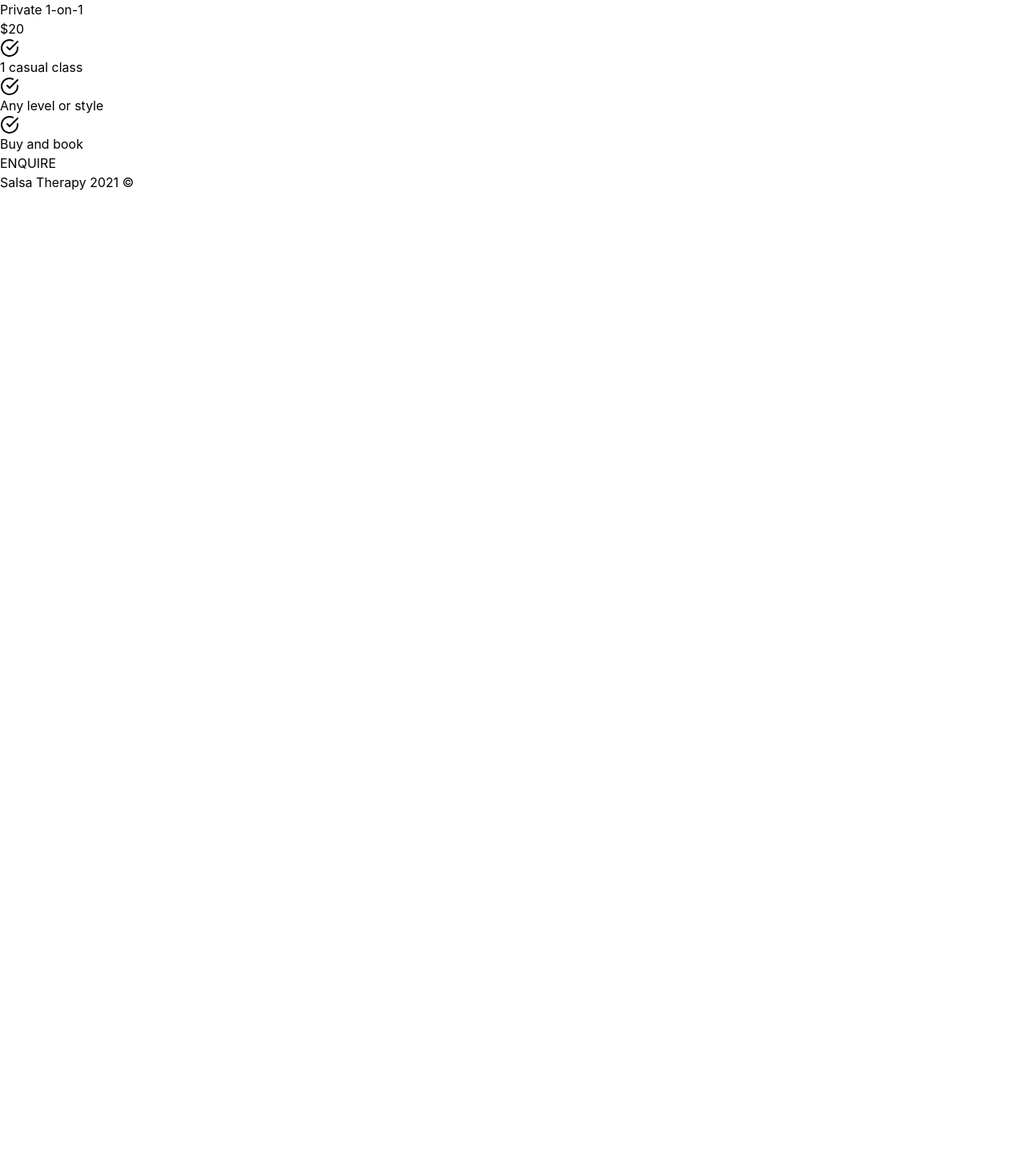
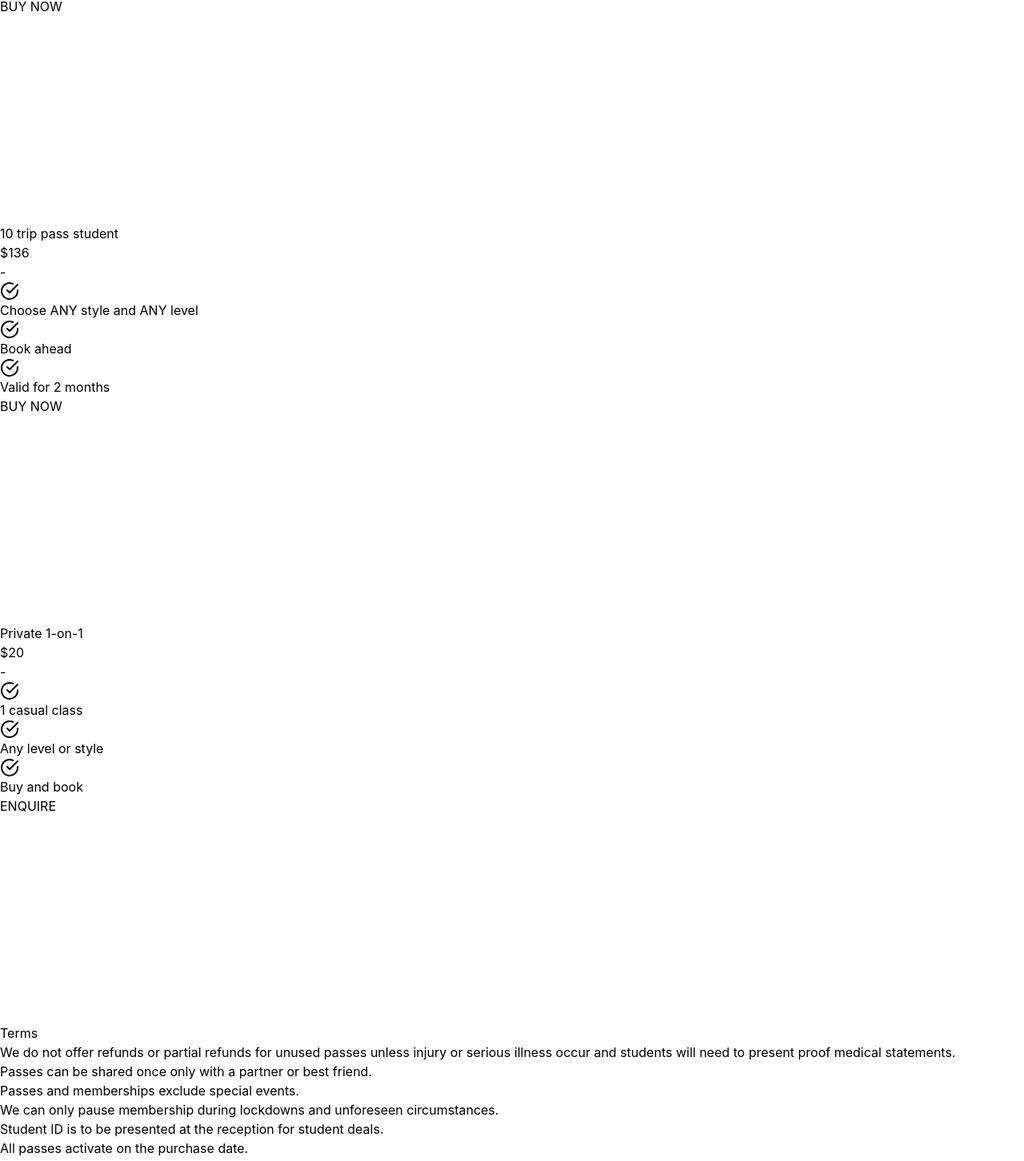
Before and after one commit to malinmalliyawadu/salsa-therapy-booking-system, a Next.js app: page /pricing in a window 1280 px wide. Shown: the part 838-2290 px from the top of the page at 80% size. Before the commit the page ends 1078 px from the top, so only its background shows below. Built offline with nearby package versions, Linux system fonts and the light colour scheme; no server answers.

Commit message:
Various improvements

```diff
--- a/components/ClassDescriptionHelp.tsx
+++ b/components/ClassDescriptionHelp.tsx
@@ -16,6 +16,8 @@
         <span className="text-3xl">👈</span>
         <p>Click on one of our upcoming classes to get started</p>
       </div>
+
+      <div className="text-9xl my-12">💃🕺</div>
     </motion.div>
   );
 };
--- a/components/Header.tsx
+++ b/components/Header.tsx
@@ -14,7 +14,7 @@
   const router = useRouter();
 
   return (
-    <header className="shadow-sm sticky py-6 px-8 flex justify-between items-center top-0 left-0 right-0 bg-white border-b border-gray-200">
+    <header className="z-50 shadow-sm sticky py-6 px-8 flex justify-between items-center top-0 left-0 right-0 bg-white border-b border-gray-200">
       <a href="/">
         <img src="/logo.png" width="75" height="45" />
       </a>
--- a/components/PriceCard.tsx
+++ b/components/PriceCard.tsx
@@ -25,14 +25,19 @@
     <div
       className={`w-11/12 mx-w-sm sm:w-3/5 lg:w-1/3 sm:my-5 my-8 relative z-${
         isMostPopular ? 10 : 0
-      } shadow-lg`}
+      } border border-gray-200 ${
+        isMostPopular ? "rounded-b-lg" : "rounded-lg"
+      } mx-2 shadow-md`}
     >
       {isMostPopular && (
         <div className="text-sm leading-none rounded-t-lg bg-pink-500 text-white font-semibold uppercase py-4 text-center tracking-wide">
-          Most Popular
+          Offers Runs till 7th Feb
         </div>
       )}
-      <div className="bg-white text-black rounded-lg border-t border-gray-100 shadow-lg overflow-hidden">
+      <div
+        style={{ minHeight: "500px" }}
+        className="flex flex-col bg-white text-black rounded-lg border-t border-gray-100 shadow-lg overflow-hidden"
+      >
         <div className="block text-left text-sm sm:text-md max-w-sm mx-auto mt-2 text-black px-8 lg:px-6">
           <h1 className="flex items-center justify-center text-2xl font-medium uppercase p-3 pb-0 text-center tracking-wide mb-4 h-24">
             {name}
@@ -41,7 +46,7 @@
           <div className="text-lg text-center">{description}</div>
         </div>
 
-        <div className="flex flex-wrap mt-3 px-6">
+        <div className="flex flex-wrap mt-3 px-6 flex-grow">
           <ul>
             <li className="flex items-center">
               <div className=" rounded-full p-2 fill-current text-green-700">
@@ -104,7 +109,7 @@
         </div>
 
         <div className="text-center p-8">
-          <Button>{callToAction}</Button>
+          <Button className="w-full">{callToAction}</Button>
         </div>
       </div>
     </div>
--- a/pages/pricing.tsx
+++ b/pages/pricing.tsx
@@ -8,7 +8,7 @@
       <h1 className="font-bold text-6xl mb-2">Membership Options</h1>
 
       <div className="max-w-full mx-auto my-12">
-        <div className="relative block flex flex-col md:flex-row items-center">
+        <div className="relative block flex flex-col md:flex-row items-end">
           <PriceCard
             name={"Casual rate"}
             description={"Book and drop-in"}
@@ -32,17 +32,17 @@
 
           <PriceCard
             name={"10 trip pass student"}
-            description={"Book and drop-in"}
+            description={"-"}
             price={136}
             point1={"Choose ANY style and ANY level"}
             point2={"Book ahead"}
             point3={"Valid for 2 months"}
-            callToAction={"BOOK A CLASS"}
+            callToAction={"BUY NOW"}
           />
 
           <PriceCard
             name={"Private 1-on-1"}
-            description={""}
+            description={"-"}
             price={20}
             point1={"1 casual class"}
             point2={"Any level or style"}
@@ -50,6 +50,29 @@
             callToAction={"ENQUIRE"}
           />
         </div>
+
+        <div className="my-10">
+          <h2 className="font-bold mb-4 text-xl">Terms</h2>
+          <ul className="list-disc ml-6">
+            <li>
+              We do not offer refunds or partial refunds for unused passes
+              unless injury or serious illness occur and students will need to
+              present proof medical statements.
+            </li>
+            <li>
+              Passes can be shared once only with a partner or best friend.
+            </li>
+            <li>Passes and memberships exclude special events.</li>
+            <li>
+              We can only pause membership during lockdowns and unforeseen
+              circumstances.
+            </li>
+            <li>
+              Student ID is to be presented at the reception for student deals.
+            </li>
+            <li>All passes activate on the purchase date.</li>
+          </ul>
+        </div>
       </div>
     </div>
   );
```
Also changed, not shown: components/ClassDescription.tsx (+6 -8 lines), components/ClassTimetable.tsx (+21 -8 lines).
